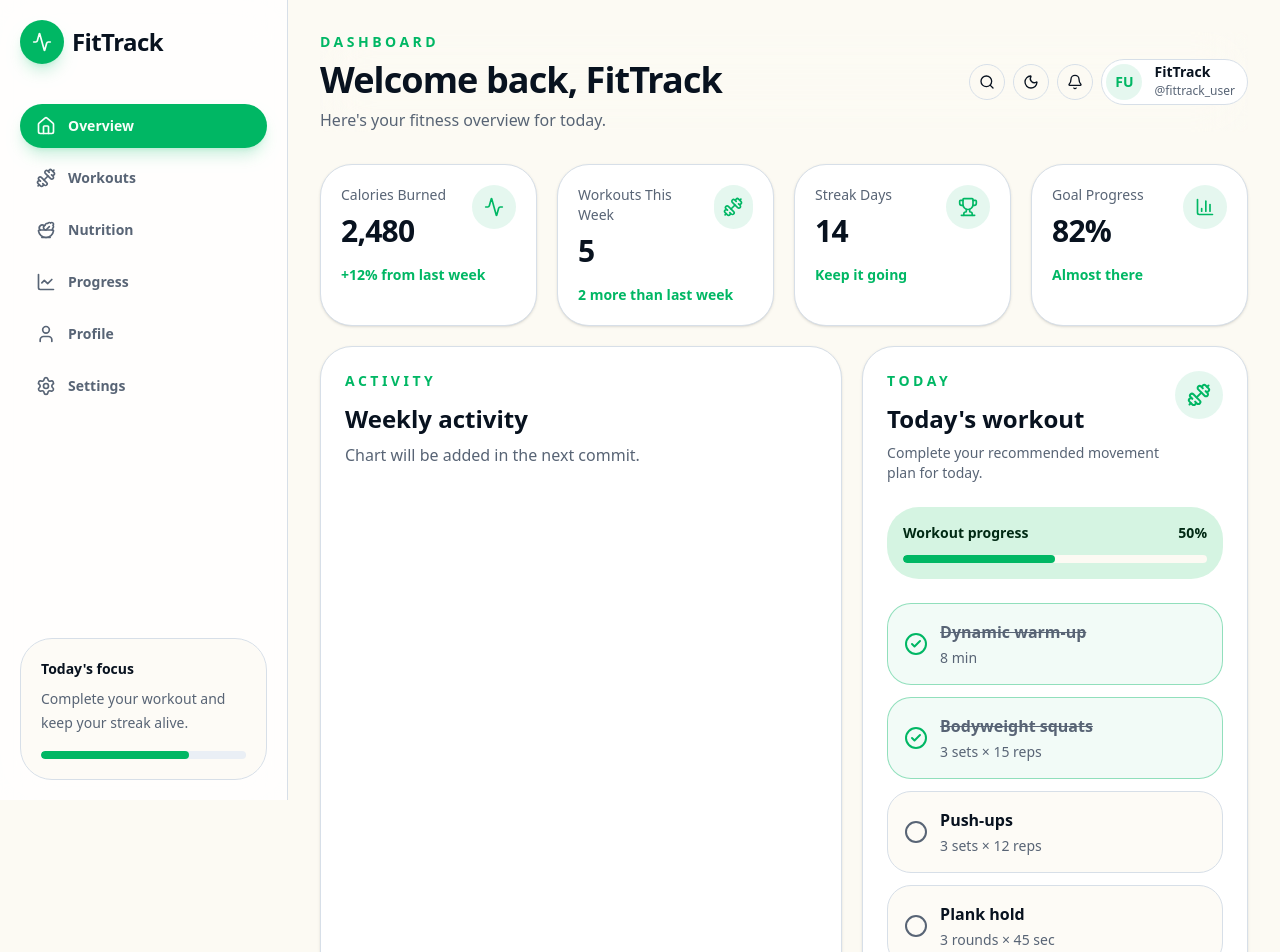
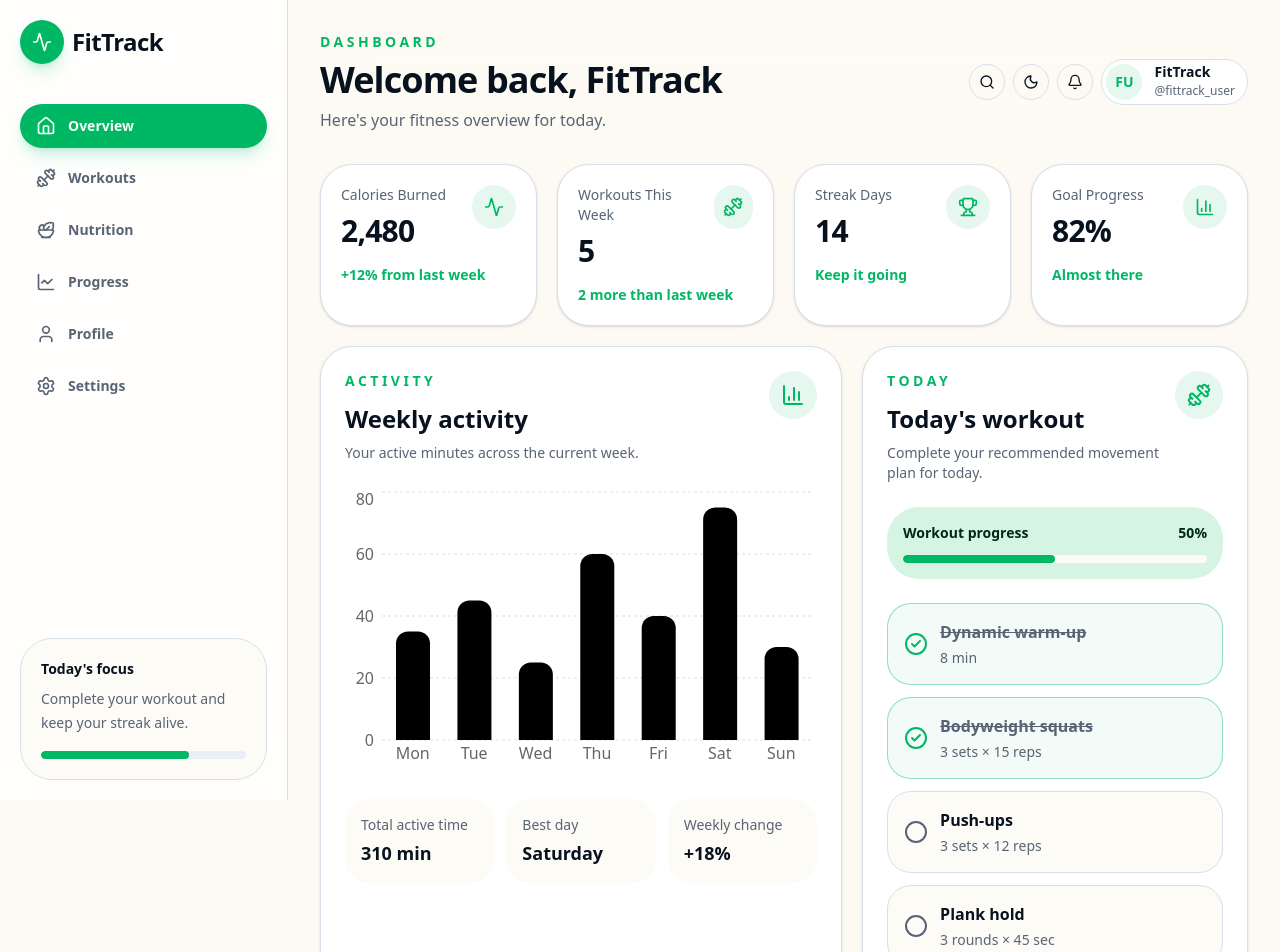
Before and after one commit to vasantharatnam/fittrack, a Next.js app in the folder fittrack/: page /dashboard in a window 1280 px wide. Shown: the top 952 px of the page. Built offline with nearby package versions, Linux system fonts and the light colour scheme.

Commit message:
feat: added weekly activty chart

```diff
--- /dev/null
+++ b/fittrack/src/features/dashboard/components/ActivityChart.tsx
@@ -0,0 +1,96 @@
+"use client";
+
+import {
+  Bar,
+  BarChart,
+  CartesianGrid,
+  ResponsiveContainer,
+  Tooltip,
+  XAxis,
+  YAxis,
+} from "recharts";
+import { BarChart3 } from "lucide-react";
+import { weeklyActivityData } from "@/data/dashboard";
+
+export function ActivityChart() {
+  return (
+    <div id="progress" className="rounded-3xl border bg-card p-6 shadow-sm">
+      <div className="mb-6 flex items-start justify-between gap-4">
+        <div>
+          <p className="text-sm font-bold uppercase tracking-[0.25em] text-primary">
+            Activity
+          </p>
+
+          <h2 className="mt-3 text-2xl font-black">Weekly activity</h2>
+
+          <p className="mt-2 text-sm text-muted-foreground">
+            Your active minutes across the current week.
+          </p>
+        </div>
+
+        <div className="flex size-12 shrink-0 items-center justify-center rounded-2xl bg-primary/10 text-primary">
+          <BarChart3 className="size-6" />
+        </div>
+      </div>
+
+      <div className="h-72 w-full">
+        <ResponsiveContainer width="100%" height="100%">
+          <BarChart data={weeklyActivityData}>
+            <CartesianGrid
+              strokeDasharray="3 3"
+              vertical={false}
+              className="stroke-border"
+            />
+
+            <XAxis
+              dataKey="day"
+              axisLine={false}
+              tickLine={false}
+              className="text-xs"
+            />
+
+            <YAxis
+              axisLine={false}
+              tickLine={false}
+              className="text-xs"
+              width={32}
+            />
+
+            <Tooltip
+              cursor={{ opacity: 0.08 }}
+              contentStyle={{
+                borderRadius: "16px",
+                border: "1px solid hsl(var(--border))",
+                background: "hsl(var(--card))",
+                color: "hsl(var(--card-foreground))",
+              }}
+              formatter={(value) => [`${value} min`, "Active time"]}
+            />
+
+            <Bar
+              dataKey="minutes"
+              radius={[12, 12, 0, 0]}
+              fill="hsl(var(--primary))"
+              barSize={34}
+            />
+          </BarChart>
+        </ResponsiveContainer>
+      </div>
+
+      <div className="mt-6 grid gap-3 sm:grid-cols-3">
+        <ChartInsight label="Total active time" value="310 min" />
+        <ChartInsight label="Best day" value="Saturday" />
+        <ChartInsight label="Weekly change" value="+18%" />
+      </div>
+    </div>
+  );
+}
+
+function ChartInsight({ label, value }: { label: string; value: string }) {
+  return (
+    <div className="rounded-2xl bg-background/70 p-4">
+      <p className="text-sm font-medium text-muted-foreground">{label}</p>
+      <p className="mt-1 text-lg font-black">{value}</p>
+    </div>
+  );
+}
--- a/fittrack/src/features/dashboard/components/DashboardOverview.tsx
+++ b/fittrack/src/features/dashboard/components/DashboardOverview.tsx
@@ -5,6 +5,7 @@ import { GoalSummaryCard } from "@/features/dashboard/components/GoalSummaryCard
 import { QuickActions } from "@/features/dashboard/components/QuickActions";
 import { WorkoutCard } from "@/features/dashboard/components/WorkoutCard";
 import { useDashboardProfile } from "@/features/dashboard/components/useDashboardProfile";
+import { ActivityChart } from "@/features/dashboard/components/ActivityChart";
 
 export function DashboardOverview() {
   const { profile } = useDashboardProfile();
@@ -14,18 +15,7 @@ export function DashboardOverview() {
       <DashboardStats />
 
       <section className="grid gap-5 xl:grid-cols-[1.15fr_0.85fr]">
-        <div className="min-h-80 rounded-3xl border bg-card p-6 shadow-sm">
-          <p className="text-sm font-bold uppercase tracking-[0.25em] text-primary">
-            Activity
-          </p>
-
-          <h2 className="mt-3 text-2xl font-black">Weekly activity</h2>
-
-          <p className="mt-2 text-muted-foreground">
-            Chart will be added in the next commit.
-          </p>
-        </div>
-
+        <ActivityChart />
         <WorkoutCard />
       </section>
 
```
